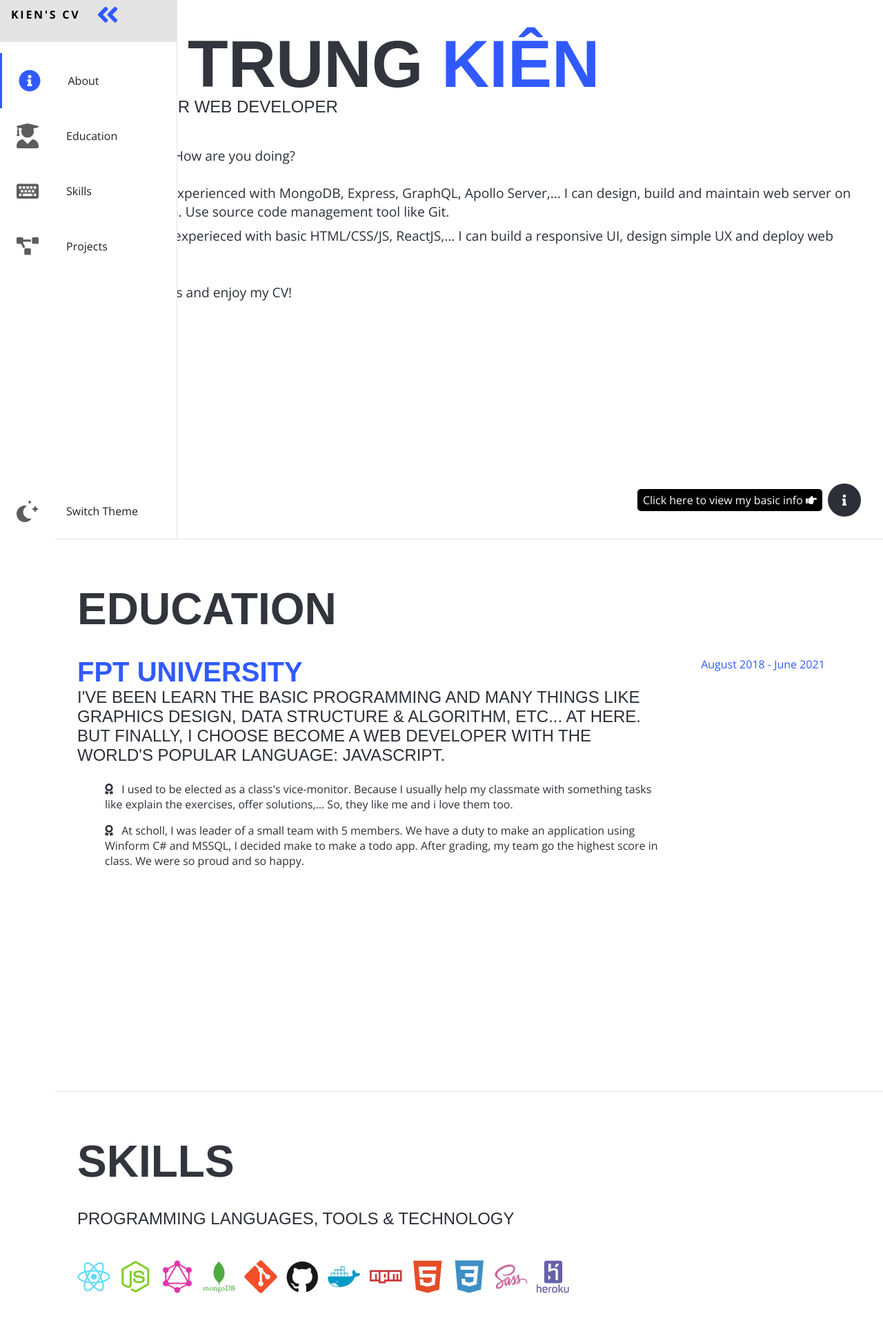
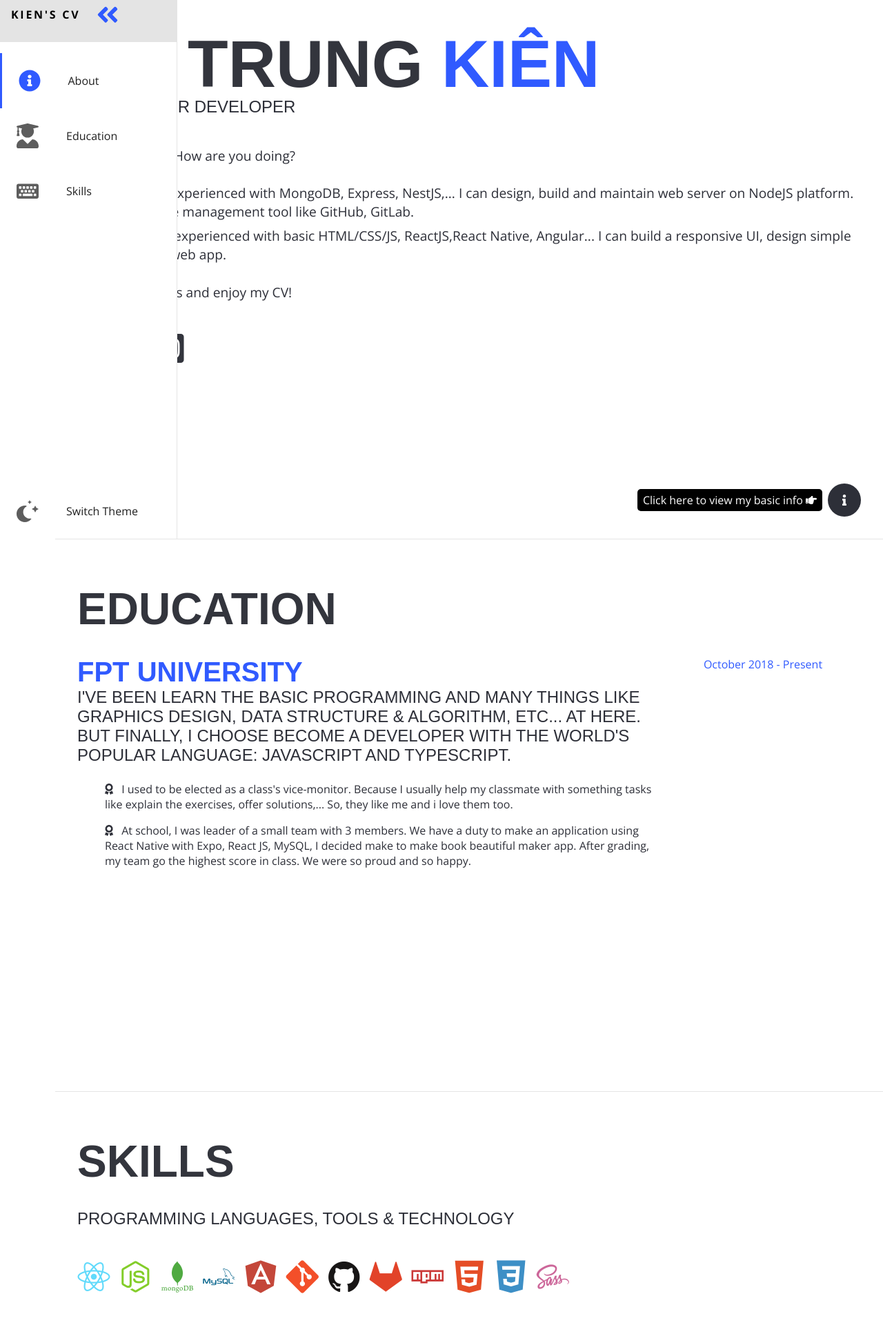
Before and after one commit to KieenVux/My_CV, a plain HTML site: page index.html in a window 1280 px wide. Shown: the part 19-1940 px from the top of the page at 69% size. Drawn offline with nearby package versions, Linux system fonts and the light colour scheme; a web font is replaced by a local one.

Commit message:
Update_Infor

```diff
--- a/index.html
+++ b/index.html
@@ -77,18 +77,6 @@
                 </a>
             </li>
 
-            <li class="nav-item">
-                <a href="#projects" class="nav-link js-anchorScroll">
-                    <svg aria-hidden="true" focusable="false" data-prefix="fas" data-icon="project-diagram"
-                        class="svg-inline--fa fa-project-diagram fa-w-20" role="img" xmlns="http://www.w3.org/2000/svg"
-                        viewBox="0 0 640 512">
-                        <path class="fa-primary" fill="currentColor"
-                            d="M384 320H256c-17.67 0-32 14.33-32 32v128c0 17.67 14.33 32 32 32h128c17.67 0 32-14.33 32-32V352c0-17.67-14.33-32-32-32zM192 32c0-17.67-14.33-32-32-32H32C14.33 0 0 14.33 0 32v128c0 17.67 14.33 32 32 32h95.72l73.16 128.04C211.98 300.98 232.4 288 256 288h.28L192 175.51V128h224V64H192V32zM608 0H480c-17.67 0-32 14.33-32 32v128c0 17.67 14.33 32 32 32h128c17.67 0 32-14.33 32-32V32c0-17.67-14.33-32-32-32z">
-                        </path>
-                    </svg><span class="link-text">Projects</span>
-                </a>
-            </li>
-
             <li class="nav-item" id="themeButton">
                 <a href="#" class="nav-link">
                     <svg id="lightIcon" aria-hidden="true" focusable="false" data-prefix="fad" data-icon="moon-stars"
@@ -126,7 +114,7 @@
 
             <h3 class="subheading subheading--small">
                 <i class="fas fa-id-card"></i>
-                · Fresher Web Developer
+                · Fresher Developer
             </h3>
 
             <p class="text text--lead" id="greeting">
@@ -139,9 +127,9 @@
                         <i class="fab fa-node-js"></i>
                         Back-end:
                     </strong>
-                    I experienced with MongoDB, Express, GraphQL, Apollo Server,... I
+                    I experienced with MongoDB, Express, NestJS,... I
                     can design, build and maintain web server on NodeJS platform. Use
-                    source code management tool like Git.
+                    source code management tool like GitHub, GitLab.
                 </p>
 
                 <p class="text text--icon-inside">
@@ -149,7 +137,7 @@
                         <i class="fab fa-react"></i>
                         Front-end:
                     </strong>
-                    I experieced with basic HTML/CSS/JS, ReactJS,... I can build a
+                    I experienced with basic HTML/CSS/JS, ReactJS,React Native, Angular... I can build a
                     responsive UI, design simple UX and deploy web app.
                 </p>
             </span>
@@ -158,13 +146,18 @@
 
             <ul class="icon icon__container icon__container--h icon--dynamic-color">
                 <li class="icon icon__item">
-                    <a class="link link--navicon link--text" href="https://fb.com/datquadeptrai">
+                    <a class="link link--navicon link--text" href="https://www.facebook.com/VuKien21102000">
                         <i class="fab fa-facebook"></i></a>
                 </li>
 
                 <li class="icon icon__item">
-                    <a class="link link--navicon link--text" href="https://github.com/dattran1232003">
+                    <a class="link link--navicon link--text" href="https://github.com/KieenVux">
                         <i class="fab fa-github"></i>
+                    </a>
+                </li>
+                <li class="icon icon__item">
+                    <a class="link link--navicon link--text" href="https://www.instagram.com/kienvu2110/">
+                        <i class="fab fa-instagram-square"></i>
                     </a>
                 </li>
             </ul>
@@ -182,8 +175,8 @@
                     <h3 class="subheading subheading--small">
                         I've been learn the basic programming and many things like
                         Graphics design, data structure & algorithm, etc... at here. But
-                        finally, I choose become a web developer with the world's popular
-                        language: JavaScript.
+                        finally, I choose become a developer with the world's popular
+                        language: JavaScript and TypeScript.
                     </h3>
 
                     <ul class="list list__container">
@@ -201,10 +194,9 @@
                         <li class="list list__item">
                             <p class="text text--small text--icon-inside">
                                 <i class="fas fa-award"></i>
-
-                                At scholl, I was leader of a small team with 5 members. We
-                                have a duty to make an application using Winform C# and MSSQL,
-                                I decided make to make a todo app. After grading, my team go
+                                At school, I was leader of a small team with 3 members. We
+                                have a duty to make an application using React Native with Expo, React JS, MySQL,
+                                I decided make to make book beautiful maker app. After grading, my team go
                                 the highest score in class. We were so proud and so happy.
                             </p>
                         </li>
@@ -212,7 +204,7 @@
                 </div>
 
                 <div class="resume-date">
-                    <span> August 2018 - June 2021 </span>
+                    <span> October 2018 - Present </span>
                 </div>
             </div>
         </section>
@@ -234,11 +226,15 @@
                 </li>
 
                 <li class="icon icon__item icon__item--inline">
-                    <i class="devicon-graphql-plain colored" title="Graphql"></i>
+                    <i class="devicon-mongodb-plain-wordmark colored" title="MongoDB"></i>
                 </li>
 
                 <li class="icon icon__item icon__item--inline">
-                    <i class="devicon-mongodb-plain-wordmark colored" title="MongoDB"></i>
+                    <i class="devicon-mysql-plain-wordmark colored" title="MySQL"></i>
+                </li>
+
+                <li class="icon icon__item icon__item--inline">
+                    <i class="devicon-angularjs-plain colored" title="Angular"></i>
                 </li>
 
                 <li class="icon icon__item icon__item--inline">
@@ -250,7 +246,7 @@
                 </li>
 
                 <li class="icon icon__item icon__item--inline">
-                    <i class="devicon-docker-plain colored" title="Docker"></i>
+                    <i class="devicon-gitlab-plain colored" title="Gitlab"></i>
                 </li>
 
                 <li class="icon icon__item icon__item--inline">
@@ -267,26 +263,6 @@
 
                 <li class="icon icon__item icon__item--inline">
                     <i class="devicon-sass-original colored" title="Sass/scss"></i>
-                </li>
-
-                <li class="icon icon__item icon__item--inline">
-                    <i class="devicon-heroku-plain-wordmark colored" title="Heroku"></i>
-                </li>
-            </ul>
-        </section>
-
-        <section class="resume-section slide-up js-slideUp" id="projects">
-            <h1 class="heading heading--no-sub">Projects</h1>
-
-            <ul class="list list__container">
-                <li class="list list__item">
-                    <p class="text text--small text--icon-inside">
-                        <i class="fas fa-medal"></i>
-
-                        Small social app at 2020 -
-                        <a class="link link--text link--colored"
-                            href="https://blissful-mayer-84c469.netlify.app/">social app</a>
-                    </p>
                 </li>
             </ul>
         </section>
@@ -352,7 +328,7 @@
     </div>
     <script src="scripts/dateOfBirth.js"></script>
 
-    <span class="popup popup__btn-open" target="basicInfo">
+    <span class="popup popup__btn-open" target="basicInfo" style="overflow-x: hidden; overflow-y: hidden;">
         <i class="fas fa-info"></i>
         <div class="popup--fix-br popup__btn-open__describe slide-right">
             Click here to view my basic info
```
